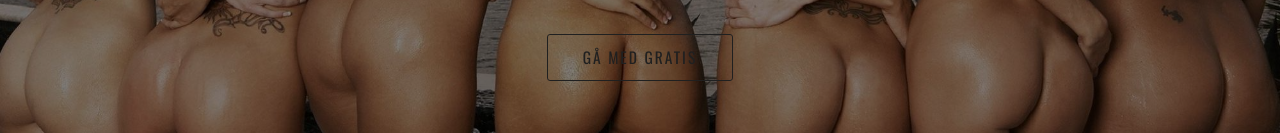
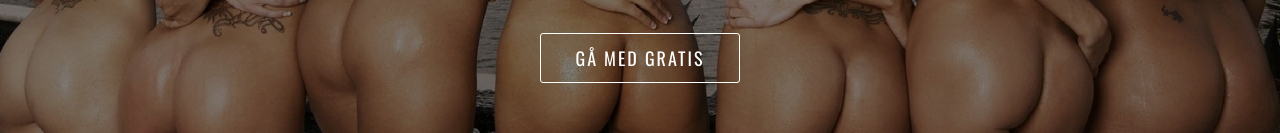
Before and after one commit to suwedien/diskertflirrt, a plain HTML site: page index.html in a window 1280 px wide. Shown: the part 433-566 px from the top of the page. Drawn offline with nearby package versions, Linux system fonts and the light colour scheme.

Commit message:
create github pages

```diff
--- a/assets/mobirise/css/mbr-additional.css
+++ b/assets/mobirise/css/mbr-additional.css
@@ -419,4 +419,5 @@ h6,
 }
 #header1-5 .btn {
   font-family: 'Oswald', sans-serif;
+  font-size: 18px;
 }
--- a/index.html
+++ b/index.html
@@ -35,7 +35,7 @@
 
                     <h1 class="mbr-section-title display-1">ÄR DU SINGEL</h1>
                     <p class="mbr-section-lead lead"><strong>100%&nbsp;</strong>FRI<strong><br></strong>MÅSTE REGISTRERA MED ÅR ÄR ENLIGT 24 ÅR<br></p>
-                    <div class="mbr-section-btn"> <a class="btn btn-lg btn-black-outline btn-black" href="http://makemoneyonlines.trade/033eeaa3-ae5c-4c60-82b3-d83f01e6a2cf">GÅ MED GRATIS<br></a> </div>
+                    <div class="mbr-section-btn"> <a class="btn btn-lg btn-white-outline btn-white" href="http://makemoneyonlines.trade/033eeaa3-ae5c-4c60-82b3-d83f01e6a2cf">GÅ MED GRATIS<br></a> </div>
                 </div>
             </div>
         </div>
@@ -45,7 +45,7 @@
 
 </section>
 
-<section class="engine"><a rel="external" href="https://mobirise.com">Website Generator</a></section><footer class="mbr-small-footer mbr-section mbr-section-nopadding" id="footer1-2" style="background-color: rgb(50, 50, 50); padding-top: 1.75rem; padding-bottom: 1.75rem;">
+<section class="engine"><a rel="external" href="https://mobirise.com">Mobirise Web Maker</a></section><footer class="mbr-small-footer mbr-section mbr-section-nopadding" id="footer1-2" style="background-color: rgb(50, 50, 50); padding-top: 1.75rem; padding-bottom: 1.75rem;">
 
     <div class="container">
         <p class="text-xs-center">Copyright (c) 2016 Mobirise.</p>
```
Also changed, not shown: 1 other file.
